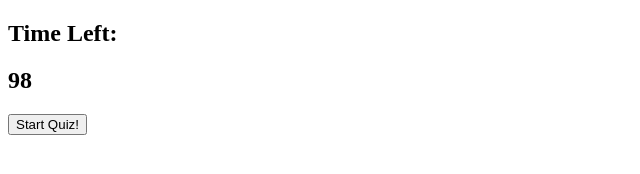
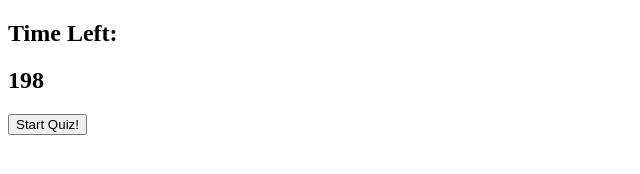
Before and after one commit to Trent1444/states-trivia-quiz, a plain HTML site: page index.html in a window 1280 px wide. Both pictures are taken after a click on the button "Start Quiz!". Shown: the full height of the page, 0-640 px from the left. Drawn offline with Linux system fonts and the light colour scheme.

Commit message:
added an alert if user tries to spam start button

```diff
--- a/app.js
+++ b/app.js
@@ -1,4 +1,6 @@
-let timeLeft = 100;
+let timeLeft;
+let timerId;
+
 function countDown() {
   if (timeLeft === 0) clearInterval(timerId);
   else timeLeft--;
@@ -6,5 +8,9 @@ function countDown() {
 }
 
 function startTimer() {
-  const timerId = setInterval(countDown, 1000);
+  if (timeLeft <= 200) alert("The quiz has already been started");
+  else {
+    timeLeft = 200;
+    timerId = setInterval(countDown, 1000);
+  }
 }
--- a/index.html
+++ b/index.html
@@ -10,7 +10,7 @@
   <body>
     <div class="topbar">
       <h2>Time Left:</h2>
-      <h2 id="timeLeft">100</h2>
+      <h2 id="timeLeft">200</h2>
     </div>
     <div class="mainContent">
       <button id="startQuiz" onclick="startTimer()">Start Quiz!</button>
```
